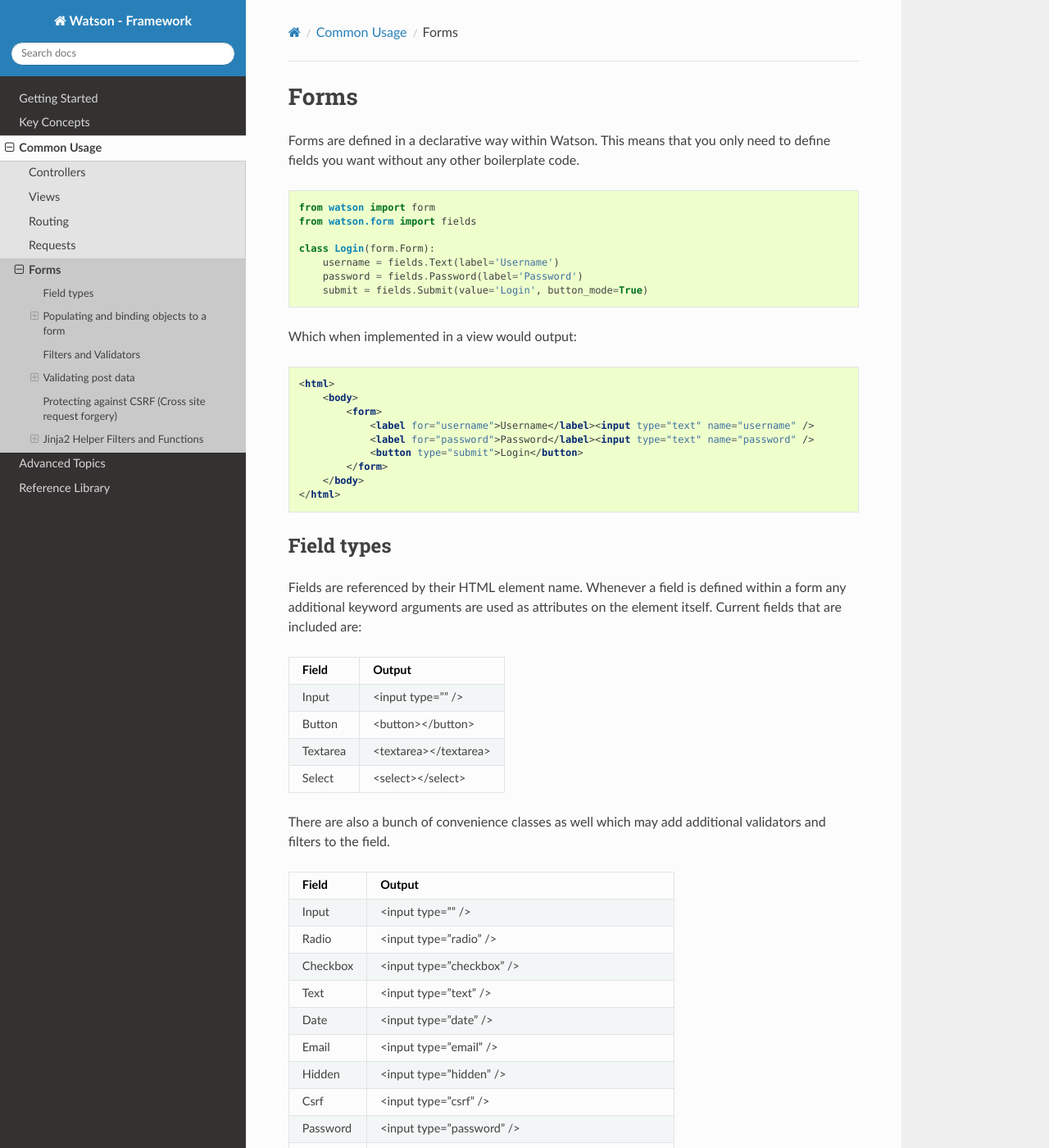
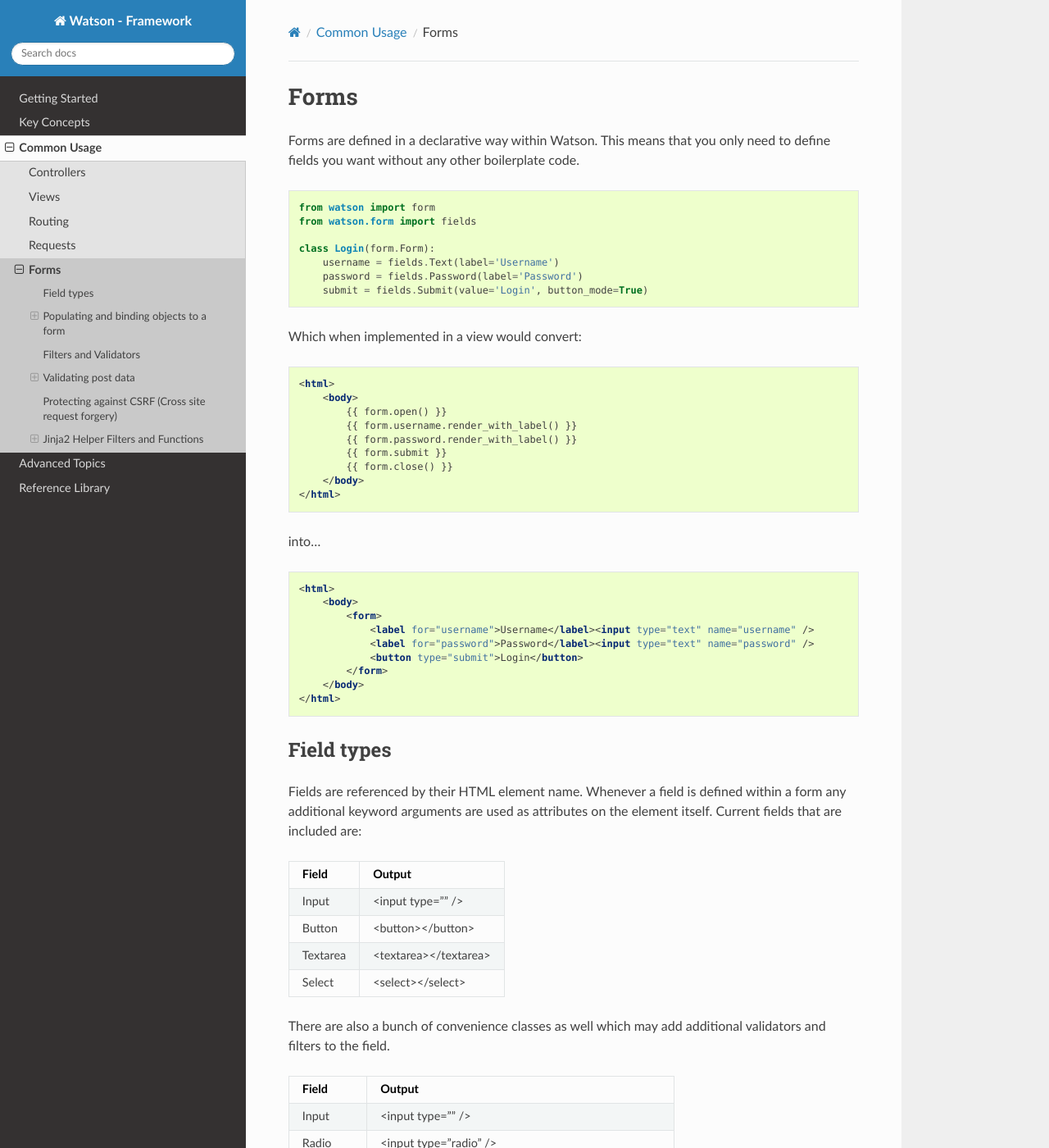
Before and after one commit to watsonpy/watson-framework, a Sphinx documentation site: the page built from docs/common-usage/forms.rst, in a window 1280 px wide and 1400 px high. Shown: the whole window at 82% size. Built offline with Sphinx 7.4.7 and the Read the Docs theme 2.0.0, drawn with Linux system fonts in a browser that asks for light colours; the version number could not be read and is left out; some of the changed text lies outside the part shown.

Commit message:
Documentation for forms updated

```diff
--- a/docs/common-usage/forms.rst
+++ b/docs/common-usage/forms.rst
@@ -15,7 +15,22 @@
         password = fields.Password(label='Password')
         submit = fields.Submit(value='Login', button_mode=True)
 
-Which when implemented in a view would output:
+Which when implemented in a view would convert:
+
+
+.. code-block:: html
+
+    <html>
+        <body>
+            {{ form.open() }}
+            {{ form.username.render_with_label() }}
+            {{ form.password.render_with_label() }}
+            {{ form.submit }}
+            {{ form.close() }}
+        </body>
+    </html>
+
+into...
 
 .. code-block:: html
 
@@ -91,13 +106,19 @@
 
 .. code-block:: python
 
-    form.username.value  # Simon
+    form.username  # Simon
+
+Direct access to the form field can be made by:
+
+.. code-block:: python
+
+    form.fields['username']
 
 If the field has been through the validation/filter process, you can still retrieve the original value that was submitted by:
 
 .. code-block:: python
 
-    form.username.original_value  # Simon
+    form.fields['username'].original_value  # Simon
 
 Binding an object to the form
 ^^^^^^^^^^^^^^^^^^^^^^^^^^^^^
```
